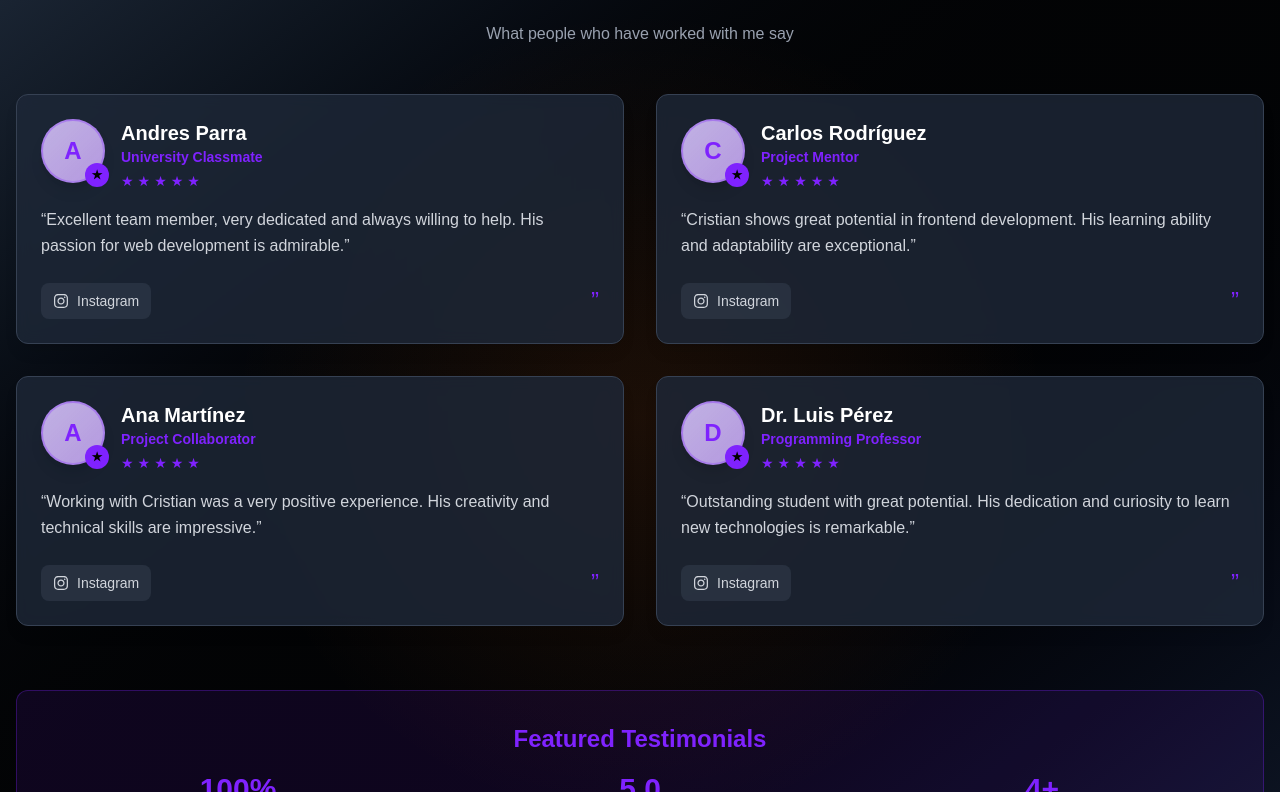
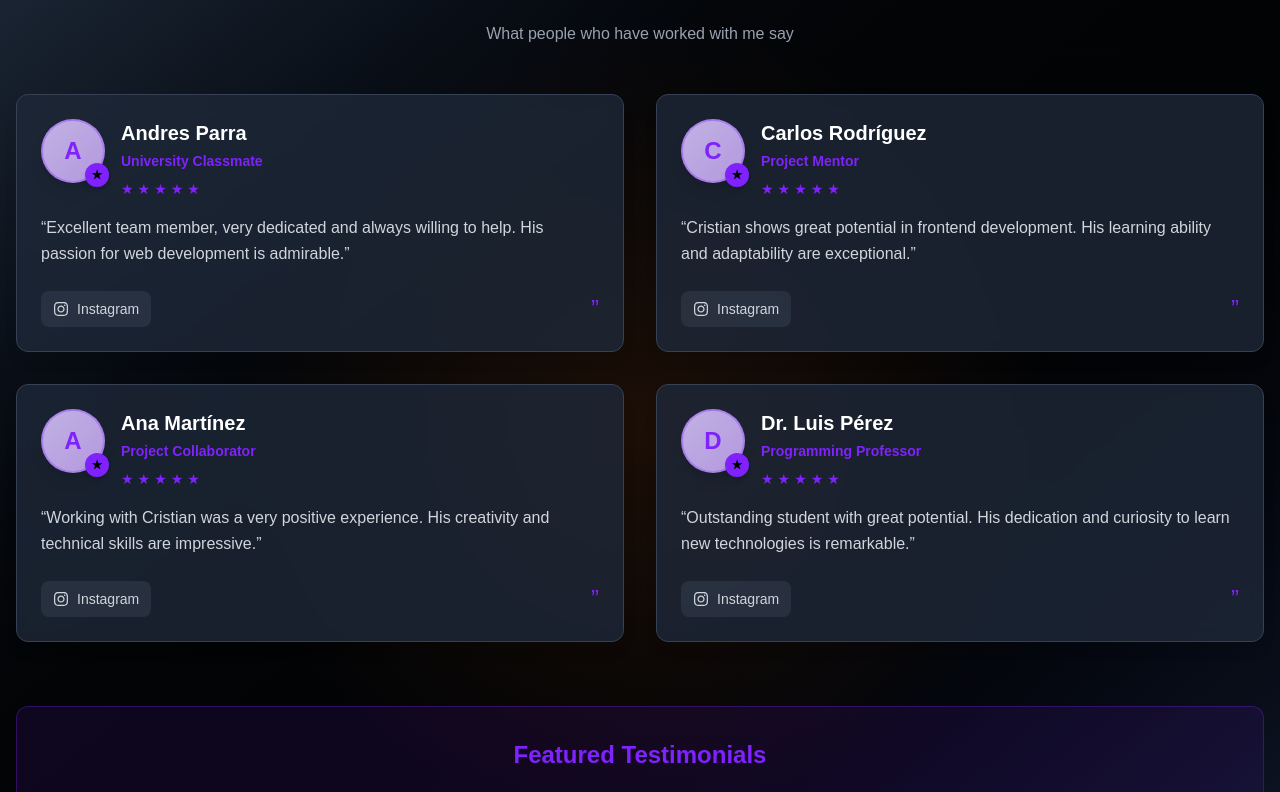
Before and after one commit to cristiancg11/Cristian-Portafolio, a Next.js app: page / in a window 1280 px wide. Shown: the part 4268-5060 px from the top of the page. Built offline with nearby package versions, Linux system fonts and the light colour scheme; no server answers.

Commit message:
style(layout): ajustar espaciados tras cambios en referencias y contacto

```diff
--- a/src/components/ContactSection.tsx
+++ b/src/components/ContactSection.tsx
@@ -83,7 +83,7 @@ export default function ContactSection() {
   return (
     <section id="contacto" className="min-h-screen dark:bg-black bg-white dark:text-white text-gray-900 py-8 sm:py-12 relative overflow-hidden">
       <div className="w-full max-w-4xl mx-auto px-4">
-        <div className={`text-center mb-6 sm:mb-8 transition-all duration-1000 ${
+        <div className={`text-center mb-8 sm:mb-10 transition-all duration-1000 ${
           isVisible ? 'opacity-100 translate-y-0' : 'opacity-0 translate-y-10'
         }`}>
           <p className="dark:text-white text-gray-700 mb-4 sm:mb-6 text-sm sm:text-base">
--- a/src/components/ReferencesSection.tsx
+++ b/src/components/ReferencesSection.tsx
@@ -105,25 +105,25 @@ export default function ReferencesSection() {
               <div className="relative z-10">
                 {/* Header with avatar and name */}
                 <div className="flex items-start gap-4 mb-4">
-                  <div className="relative">
+                  <div className="relative flex-shrink-0">
                     <div className="w-16 h-16 rounded-full bg-gradient-to-br from-violet-600/20 to-violet-700/30 dark:bg-gray-700 bg-gray-300 flex items-center justify-center text-2xl font-bold text-violet-600 dark:text-violet-400 border-2 border-violet-600/30 group-hover:border-violet-600 transition-all duration-300 shadow-lg">
                       {ref.name.charAt(0).toUpperCase()}
                     </div>
-                    <div className="absolute -bottom-1 -right-1 w-6 h-6 bg-violet-600 rounded-full flex items-center justify-center">
+                    <div className="absolute -bottom-1 -right-1 w-6 h-6 bg-violet-600 rounded-full flex items-center justify-center shadow-md">
                       <span className="text-black text-xs font-bold">★</span>
                     </div>
                   </div>
 
-                  <div className="flex-1">
-                    <h3 className="text-xl font-bold text-white group-hover:text-violet-500 transition-colors duration-300">
+                  <div className="flex-1 min-w-0">
+                    <h3 className="text-xl font-bold text-white group-hover:text-violet-500 transition-colors duration-300 mb-1">
                       {ref.name}
                     </h3>
-                    <p className="text-violet-600 font-semibold text-sm">
+                    <p className="text-violet-600 font-semibold text-sm mb-2">
                       {ref.role}
                     </p>
 
                     {/* Rating con estrellas */}
-                    <div className="flex gap-1 mt-1">
+                    <div className="flex gap-1">
                       {[...Array(ref.rating)].map((_, i) => (
                         <span key={i} className="text-violet-600 text-sm">★</span>
                       ))}
```
